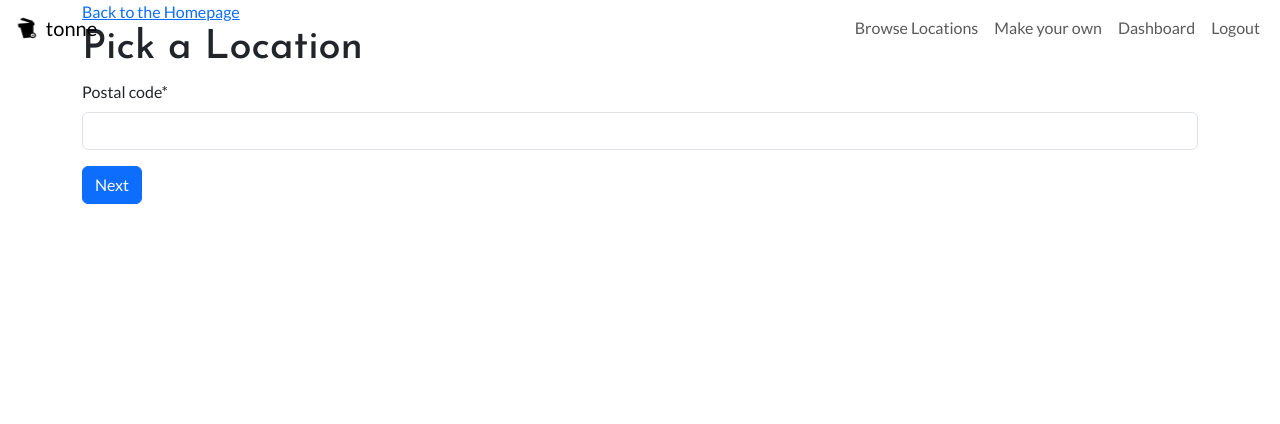
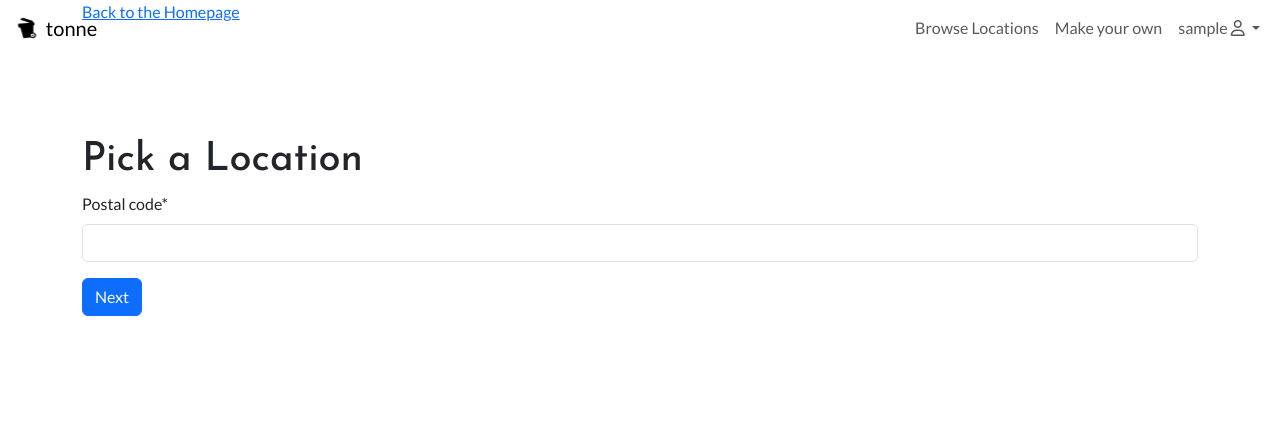
Before and after one commit to benschaf/waste-schedule, a Django app: page /schedule-builder/ in a window 1280 px wide. Shown: the top 424 px of the page. Run offline with Django 4.2, Linux system fonts and the light colour scheme; the visitor is signed in with stand-in values (Sample User, id 1); some libraries are stand-ins or nearby versions.

Commit message:
feat: update styling and animation for the navbar

```diff
--- a/static/css/style.css
+++ b/static/css/style.css
@@ -6,6 +6,10 @@ h5,
 h6,
 .font-heading {
     font-family: "Josefin Sans", sans-serif;
+}
+
+h1 {
+    padding-top: 7rem;
 }
 
 body {
@@ -31,4 +35,5 @@ main {
 
 .bg-opacity {
     transition: background-color 0.5s;
+    transition: shadow 0.5s;
 }
--- a/static/js/script.js
+++ b/static/js/script.js
@@ -4,22 +4,27 @@ const popoverTriggerList = document.querySelectorAll('[data-bs-toggle="popover"]
 const popoverList = [...popoverTriggerList].map(popoverTriggerEl => new bootstrap.Popover(popoverTriggerEl))
 
 window.addEventListener('scroll', (event) => {
+    const navBar = document.getElementsByTagName('nav')[0];
     if (window.scrollY > 0) {
-        console.log('scrolling');
-        document.getElementsByTagName('nav')[0].classList.remove('bg-transparent');
+        navBar.classList.remove('bg-transparent');
+        navBar.classList.add('shadow-lg');
     } else {
-        if (!document.getElementsByTagName('nav')[0].classList.contains('bg-transparent')) {
-            document.getElementsByTagName('nav')[0].classList.add('bg-transparent');
+        if (!navBar.classList.contains('bg-transparent')) {
+            navBar.classList.add('bg-transparent');
+            navBar.classList.remove('shadow-lg');
         }
     }
 });
 
 document.getElementsByClassName('navbar-toggler')[0].addEventListener('click', (event) => {
     if (window.scrollY == 0) {
-        if (!document.getElementsByTagName('nav')[0].classList.contains('bg-transparent')) {
-            document.getElementsByTagName('nav')[0].classList.add('bg-transparent');
+        const navBar = document.getElementsByTagName('nav')[0];
+        if (!navBar.classList.contains('bg-transparent')) {
+            navBar.classList.add('bg-transparent');
+            navBar.classList.remove('shadow-lg');
         } else {
-            document.getElementsByTagName('nav')[0].classList.remove('bg-transparent');
+            navBar.classList.remove('bg-transparent');
+            navBar.classList.add('shadow-lg');
         }
     }
 });
--- a/templates/base.html
+++ b/templates/base.html
@@ -31,7 +31,7 @@
 
     <!-- Navigation -->
     <nav class="navbar navbar-expand-lg bg-white fixed-top bg-opacity bg-transparent">
-        <div class="container-fluid">
+        <div class="container-fluid align-items-center">
             <a class="navbar-brand" href="{% url 'landing_page' %}">
                 <img src="{% static 'images/logo.webp' %}" alt="Logo" width="30" height="24"
                     class="d-inline-block align-text-top">
@@ -51,12 +51,20 @@
                         <a class="nav-link" href="{% url 'pick_location' %}">Make your own</a>
                     </li>
                     {% if user.is_authenticated %}
-                    <li class="nav-item">
-                        <a class="nav-link" href="{% url 'dashboard' %}">Dashboard</a>
-                    </li>
-                    <li class="nav-item">
-                        <a class="nav-link {% if request.path == logout_url %}active{% endif %}" aria-current="page"
-                            href="{% url 'account_logout' %}">Logout</a>
+                    <li class="nav-item dropdown">
+                        <a class="nav-link dropdown-toggle" href="#" role="button" data-bs-toggle="dropdown"
+                            aria-expanded="false">
+                            {{ user }} <i class="fa-regular fa-user"></i>
+                        </a>
+                        <ul class="dropdown-menu">
+                            <li class="nav-item">
+                                <a class="nav-link" href="{% url 'dashboard' %}">Dashboard</a>
+                            </li>
+                            <li class="nav-item">
+                                <a class="nav-link {% if request.path == logout_url %}active{% endif %}"
+                                    aria-current="page" href="{% url 'account_logout' %}">Logout</a>
+                            </li>
+                        </ul>
                     </li>
                     {% else %}
                     <li class="nav-item">
--- a/wasteschedules/templates/wasteschedules/schedule_list.html
+++ b/wasteschedules/templates/wasteschedules/schedule_list.html
@@ -88,7 +88,7 @@
     <div class="row mt-5">
         <div class="column">
             <h5>Havent found your Schedule?</h5>
-            <p>Just <a href="{% url 'create_schedule' %}">Make your own</a></p>
+            <p>Just <a href="{% url 'pick_location' %}">Make your own</a></p>
             {% if not postcode == '0' %}
             <p>or <a href="{% url 'schedule_list' '0' %}">See all Schedules</a></p>
             {% endif %}
```
